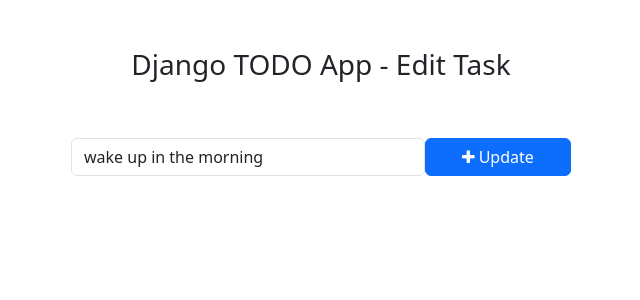
After one commit to Saransai-07/todo_Django, a Django app: page /todo/edit_task/1/ in a window 1280 px wide. The commit adds this page. Shown: the top 300 px of the page, without its empty margins (319-959 px from the left). Run offline with Django 5.2, Linux system fonts and the light colour scheme; data comes from the database, SQL or seed files in the repository; both versions use the stored data as it was after the commit.

Commit message:
todo completed

```diff
--- /dev/null
+++ b/templates/edit_task.html
@@ -0,0 +1,29 @@
+<!DOCTYPE html>
+<html lang="en">
+<head>
+    <meta charset="UTF-8">
+    <meta http-equiv="X-UA-Compatible" content="IE=edge">
+    <meta name="viewport" content="width=device-width, initial-scale=1.0">
+    <title>Edit Task - Django TODO App</title>
+
+    <!-- Bootstrap -->
+    <link href="https://cdn.jsdelivr.net/npm/bootstrap@5.3.0-alpha1/dist/css/bootstrap.min.css" rel="stylesheet" integrity="sha384-GLhlTQ8iRABdZLl6O3oVMWSktQOp6b7In1Zl3/Jr59b6EGGoI1aFkw7cmDA6j6gD" crossorigin="anonymous">
+    <script src="https://cdn.jsdelivr.net/npm/bootstrap@5.3.0-alpha1/dist/js/bootstrap.bundle.min.js" integrity="sha384-w76AqPfDkMBDXo30jS1Sgez6pr3x5MlQ1ZAGC+nuZB+EYdgRZgiwxhTBTkF7CXvN" crossorigin="anonymous"></script>
+    <!-- Font Awesome Icons -->
+    <link rel="stylesheet" href="https://cdnjs.cloudflare.com/ajax/libs/font-awesome/4.7.0/css/font-awesome.min.css">
+</head>
+<body>
+    <div class="container">
+        <h3 class="pt-5 pb-5 text-center">Django TODO App - Edit Task</h3>
+        <form action="{% url 'edit_task' get_task.pk %}" method="POST" style="width: 500px; margin: auto;">
+            {% csrf_token %}
+            <div class="form-group">
+                <span style="display: flex;">
+                    <input type="text" name="task" class="form-control" placeholder="Add a task" value="{{ get_task.task }}">
+                    <button type="submit" class="btn btn-primary" style="width: 200px;"><i class="fa fa-plus"></i> Update</button>
+                </span>
+            </div>
+        </form>
+    </div>
+</body>
+</html>
--- a/todo_main/views.py
+++ b/todo_main/views.py
@@ -4,8 +4,8 @@ from todos.models import Task
 
 
 def home(request):
-    tasks = Task.objects.filter(is_completed=False).order_by('updated_at')
-    completed_tasks = Task.objects.filter(is_completed=True).order_by('-updated_at')
+    tasks = Task.objects.filter(is_completed=False, is_active=True).order_by('updated_at')
+    completed_tasks = Task.objects.filter(is_completed=True, is_active=True).order_by('-updated_at')
 
     context ={
         'tasks' : tasks,
--- a/todos/admin.py
+++ b/todos/admin.py
@@ -3,7 +3,7 @@ from .models import Task
 # Register your models here.
 
 class TaskAdmin(admin.ModelAdmin):
-    list_display = ('id', 'task', 'is_completed', 'created_at', 'updated_at')
+    list_display = ('id', 'task', 'is_completed', 'is_active', 'created_at', 'updated_at')
     search_fields = ('tasks',)
     list_filter = ('is_completed',)
 admin.site.register(Task, TaskAdmin)
--- a/todos/models.py
+++ b/todos/models.py
@@ -5,6 +5,7 @@ from django.db import models
 class Task(models.Model):
     task = models.CharField(max_length=250)
     is_completed = models.BooleanField(default=False)
+    is_active = models.BooleanField(default=True)
     created_at = models.DateTimeField(auto_now_add=True)
     updated_at = models.DateTimeField(auto_now=True)
 
--- a/todos/urls.py
+++ b/todos/urls.py
@@ -4,5 +4,8 @@ from . import views
 
 urlpatterns = [
     path('addTask/', views.add_task, name='addtask'),
-
+    path('mark_as_done/<int:pk>/', views.mark_as_done, name='mark_as_done'),
+    path('delete_task/<int:pk>/', views.delete_task, name='delete_task'),
+    path('edit_task/<int:pk>/', views.edit_task, name='edit_task'),
+    path('mark_as_undone/<int:pk>/', views.mark_as_undone, name='mark_as_undone'),
 ]
--- a/todos/views.py
+++ b/todos/views.py
@@ -1,4 +1,4 @@
-from django.shortcuts import render , redirect
+from django.shortcuts import render , redirect , get_object_or_404
 from django.http import HttpResponse
 from .models import Task
 
@@ -8,3 +8,38 @@ def add_task(request):
     task = request.POST['task']
     Task.objects.create(task=task)
     return redirect('home')
+
+def mark_as_done(request, pk):
+    task = get_object_or_404(Task, pk=pk)
+    task.is_completed = True
+    task.save()
+    return redirect('home')
+
+def delete_task(request, pk):
+    task = get_object_or_404(Task, pk=pk)
+    task.is_active = False
+    task.save()
+    return redirect('home')
+
+
+def edit_task(request, pk):
+    get_task = get_object_or_404(Task, pk=pk)
+    if request.method == 'POST':
+        # new_task = request.POST.get('task')
+        # get_task.task = new_task
+        new_task = request.POST['task']
+        get_task.task = new_task
+        get_task.save()
+        return redirect('home')
+    else :
+        context = {
+            'get_task' : get_task
+        }
+    return render(request, 'edit_task.html', context)
+
+
+def mark_as_undone(request, pk):
+    task = Task.objects.get(pk=pk)
+    task.is_completed = False
+    task.save()
+    return redirect('home')
```
Also changed, not shown: templates/home.html (+4 -4 lines), db.sqlite3, todos/migrations/0002_task_is_active.py (added).
